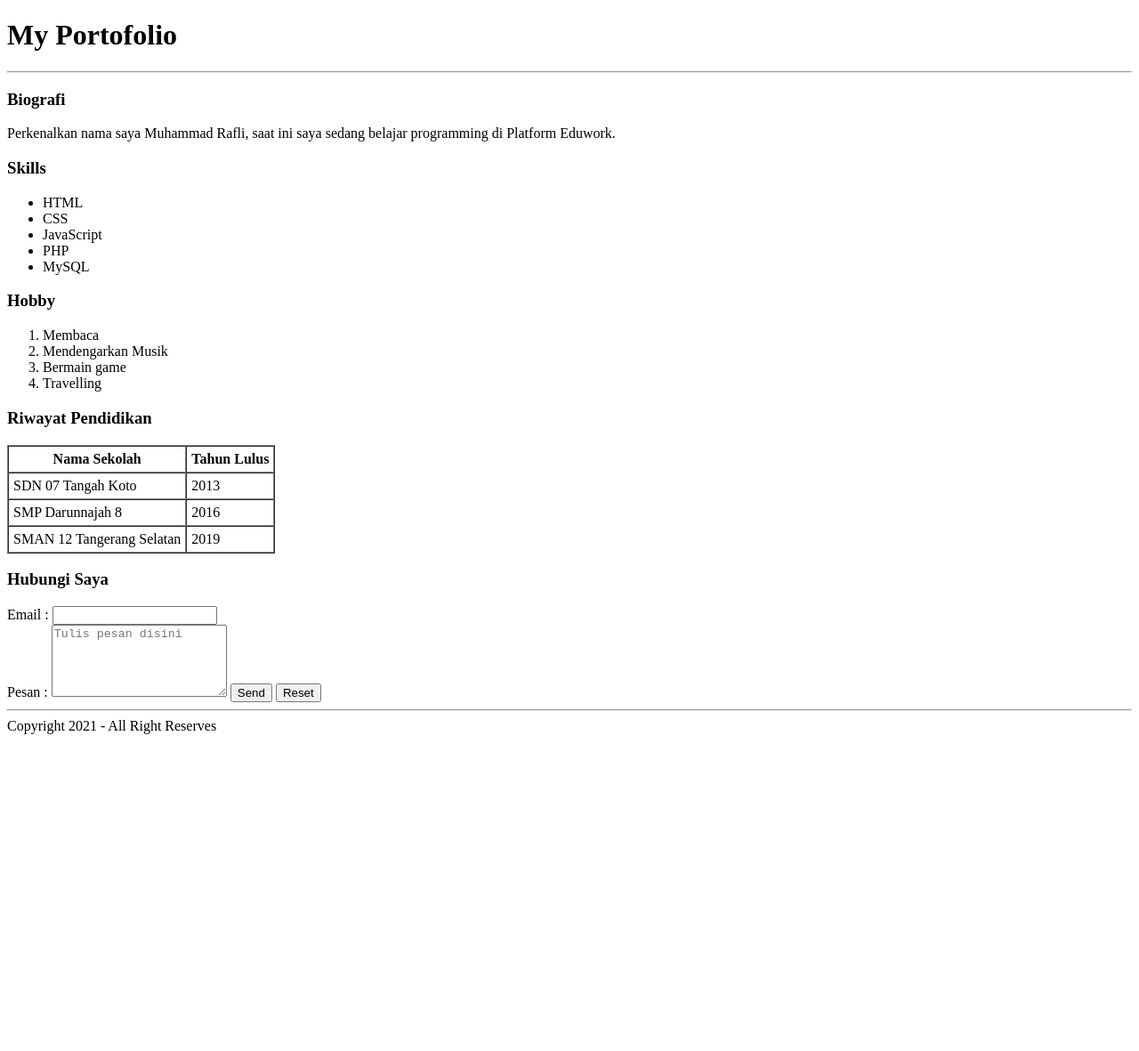
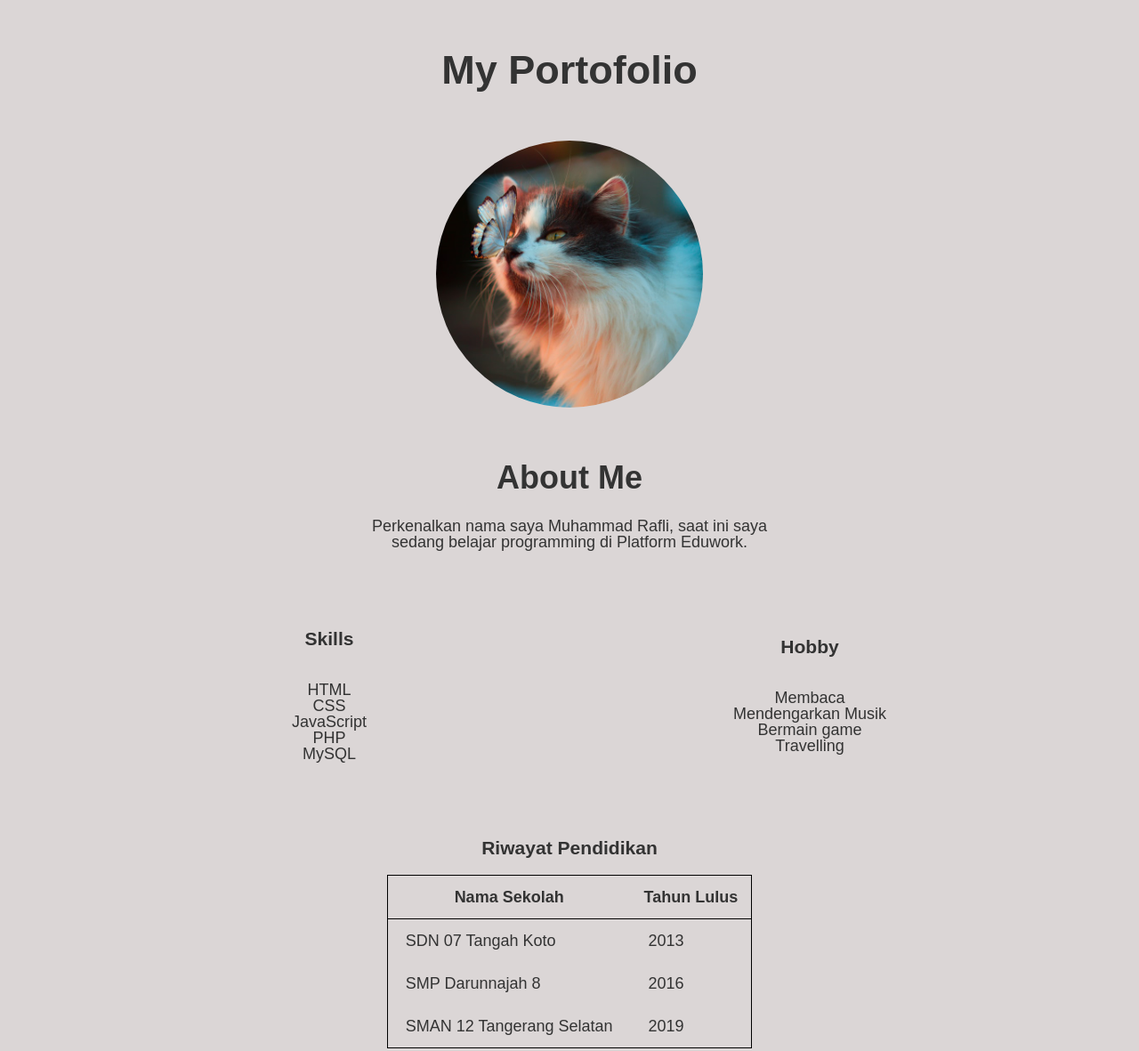
Before and after one commit to mraf19/week-two, a plain HTML site: page index.html in a window 1280 px wide. Shown: the top 1181 px of the page at 89% size. Before the commit the page ends 833 px from the top, so only its background shows below. Drawn offline with Linux system fonts and the light colour scheme.

Commit message:
Create Styling for index.html

```diff
--- a/index.html
+++ b/index.html
@@ -4,41 +4,41 @@
     <meta charset="UTF-8">
     <meta http-equiv="X-UA-Compatible" content="IE=edge">
     <meta name="viewport" content="width=device-width, initial-scale=1.0">
+    <link rel="stylesheet" href="style.css">
     <title>Latihan HTML
     </title>
 </head>
 <body>
+    <div class="header">
         <h1>My Portofolio</h1>
-    <hr>
-    <h3>Biografi</h3>
+        <div class="profile"></div>
+        <h3>About Me</h3>
         <p>Perkenalkan nama saya Muhammad Rafli, saat ini saya sedang belajar programming di Platform Eduwork.</p>
+    </div>
+    <div class="main">
+        <div class="skills">
             <h3>Skills</h3>
             <ul>
-        <li>
-            HTML
-        </li>
-        <li>
-            CSS
-        </li>
-        <li>
-            JavaScript
-        </li>
-        <li>
-            PHP
-        </li>
-        <li>
-            MySQL
-        </li>
+                <li>HTML</li>
+                <li>CSS</li>
+                <li>JavaScript</li>
+                <li>PHP</li>
+                <li>MySQL</li>
             </ul>
+        </div>
+        <div class="hobbies">
             <h3>Hobby</h3>
-    <ol>
+            <ol >
                 <li>Membaca</li>
                 <li>Mendengarkan Musik</li>
                 <li>Bermain game</li>
                 <li>Travelling</li>
             </ol>
+        </div>
+    </div>
+    <div class="education">
         <h3>Riwayat Pendidikan</h3>
-    <table border = "1px" cellpadding = 5 cellspacing = 0>
+        <table>
             <thead>
                 <tr>
                     <th>Nama Sekolah</th>
@@ -60,16 +60,19 @@
                 </tr>
             </tbody>
         </table>
+    </div>
+    <div class="contact">
         <h3>Hubungi Saya</h3>
             <form action="" method="POST">
-            <label for="email">Email :</label>
-            <input type="text" id="email" name="email"><br>
-            <label for="pesan">Pesan :</label>
-            <textarea name="pesam" id="pesan" cols="22" rows="5" placeholder="Tulis pesan disini"></textarea>
-            <button type="submit">Send</button>
-            <button type="reset">Reset</button>
+                <ul>
+                    <li><label for="email">Email :</label></li>
+                    <li><input type="text" id="email" name="email"><br></li>
+                    <li><label for="pesan">Pesan :</label></li>
+                    <li><textarea name="pesam" id="pesan" cols="22" rows="5" placeholder="Tulis pesan disini"></textarea></li>
+                    <li><button type="submit">Send</button></li>
+                </ul>
             </form>
-        <hr>
+    </div>
     <footer>Copyright 2021 - All Right Reserves</footer>
 
 </body>
--- /dev/null
+++ b/style.css
@@ -0,0 +1,112 @@
+body {
+    background-color: #dbd6d6;
+    color: #333;
+    margin :0;
+    padding:0;
+    font-size: 18px;
+    font-family: Arial, Helvetica, sans-serif;
+    line-height: 18px;
+}
+
+.header,
+.education {
+    margin: 70px auto ;
+    text-align: center;
+}
+
+.header h1 {
+    font-size: 2.5em;
+}
+
+.header .profile {
+    margin: 70px auto;
+    width: 300px;
+    height: 300px;
+    border-radius: 50%;
+    background-image: url(profile.jpg);
+    background-size: cover;
+    background-position: center;
+}
+
+.header h3 {
+    font-size: 2em;
+    margin-top: 50px;
+}
+
+.header p {
+    margin: auto;
+    max-width: 500px;
+    min-width: 200px;
+    margin-top: 10px;
+}
+
+.main {
+    margin: 70px 100px;
+    display: grid;
+    grid-template-columns: repeat(auto-fit, minmax(200px, 1fr));
+    place-content: center;
+}
+
+.main .skills,
+.main .hobbies {
+    display: grid;
+    place-content: center;
+    text-align: center;
+}
+
+
+ul,
+ol {
+    list-style: none;
+    padding-left: 0;
+}
+
+
+.education table{
+    margin:  0 auto;
+    border: 1px solid black;
+    border-collapse: collapse;
+    padding: 15px;
+}
+
+.education th {
+    border-bottom: 1px solid black;
+    padding: 15px;
+
+
+}
+.education td {
+    padding: 15px 20px;
+    text-align: start;
+}
+
+.contact {
+    display: grid;
+    place-content: center;
+    text-align: center;
+    margin-bottom: 100px;
+}
+
+.contact form ul {
+    margin: auto;
+    list-style: none;
+    text-align: start;
+}
+
+.contact input {
+    width: 300px;
+}
+
+.contact textarea {
+    width: 300px;
+    height: 200px;
+}
+
+
+footer {
+    text-align: center;
+    background-color: #333;
+    color: #dbd6d6;
+    padding: 15px;
+
+}
```
Also changed, not shown: profile.jpg (added), 1 other file. Lines whose indentation alone changed are shown as unchanged.
